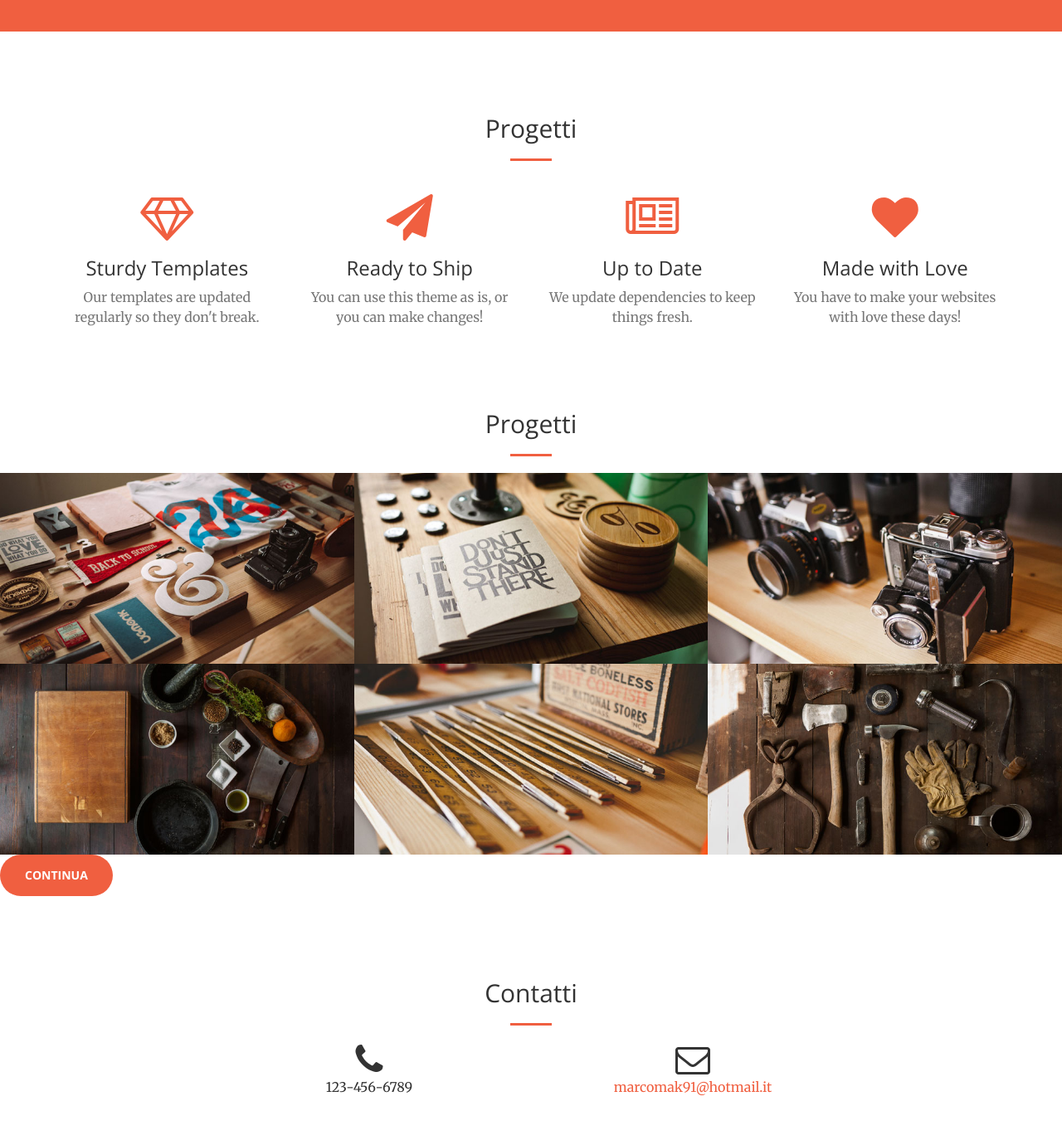
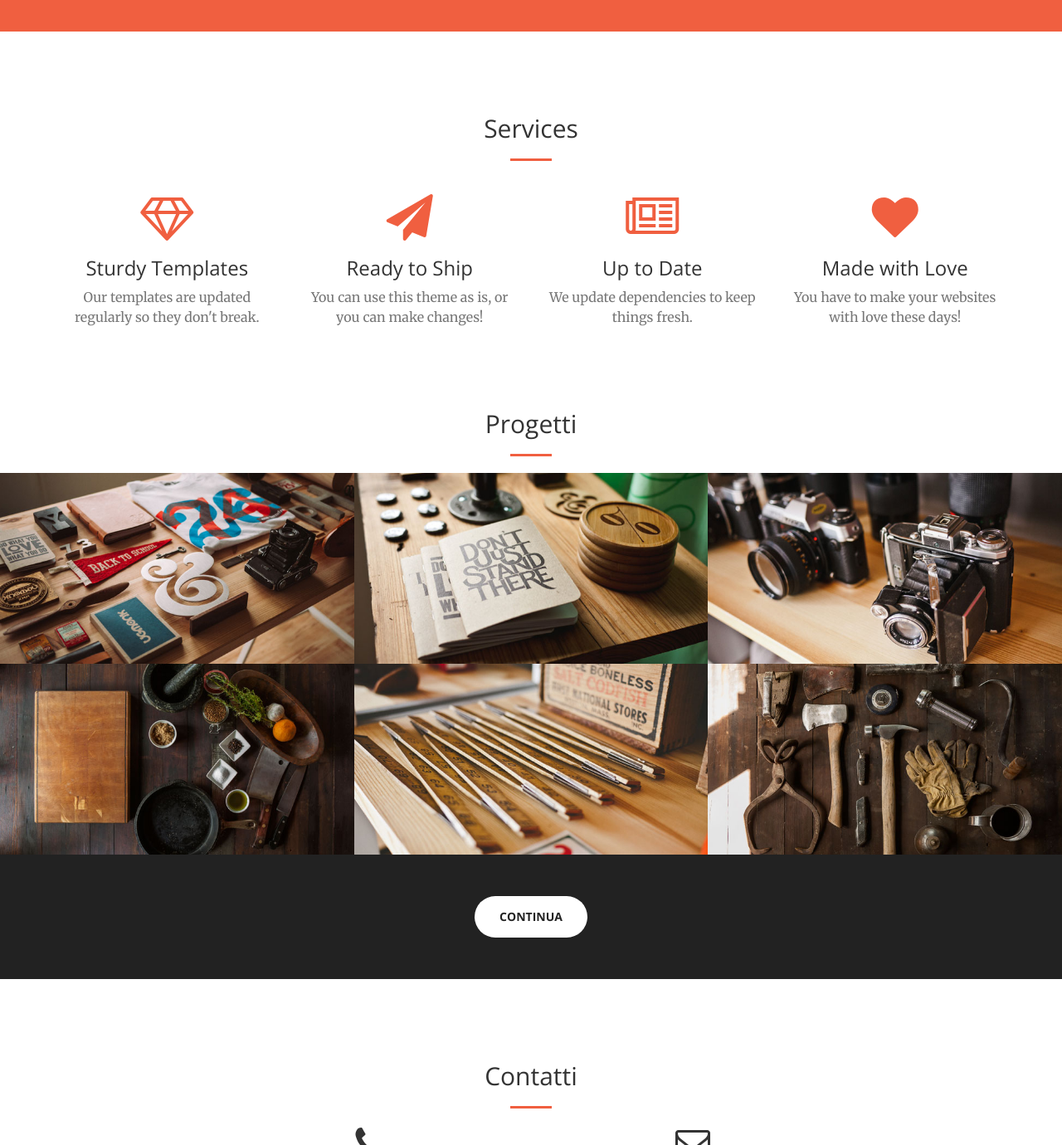
Before and after one commit to marcomak91/marcomak91.github.io, a website: page index.html in a window 1280 px wide. Shown: the part 1180-2560 px from the top of the page at 83% size. Drawn offline with nearby package versions, Linux system fonts and the light colour scheme.

Commit message:
Update index.html

```diff
--- a/index.html
+++ b/index.html
@@ -99,7 +99,7 @@
         <div class="container">
             <div class="row">
                 <div class="col-lg-12 text-center">
-                    <h2 class="section-heading">Progetti</h2>
+                    <h2 class="section-heading">Services</h2>
                     <hr class="primary">
                 </div>
             </div>
@@ -239,10 +239,17 @@
                         </div>
                     </a>
                 </div>
-                <a href="#about" class="btn btn-primary btn-xl page-scroll">Continua</a>
             </div>
         </div>
     </section>
+
+     <aside class="bg-dark">
+         <div class="container text-center">
+             <div class="call-to-action">
+                 <a href="#contact" class="btn btn-default btn-xl wow tada">Continua</a>
+             </div>
+         </div>
+     </aside>
 
     <section id="contact">
         <div class="container">
```
